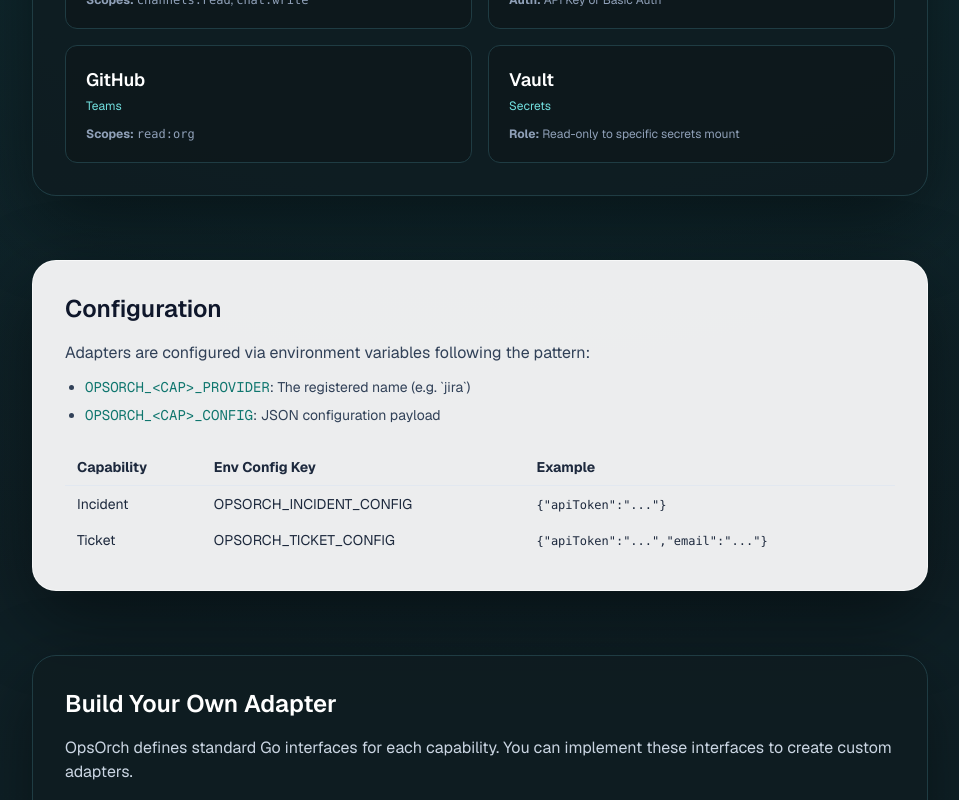
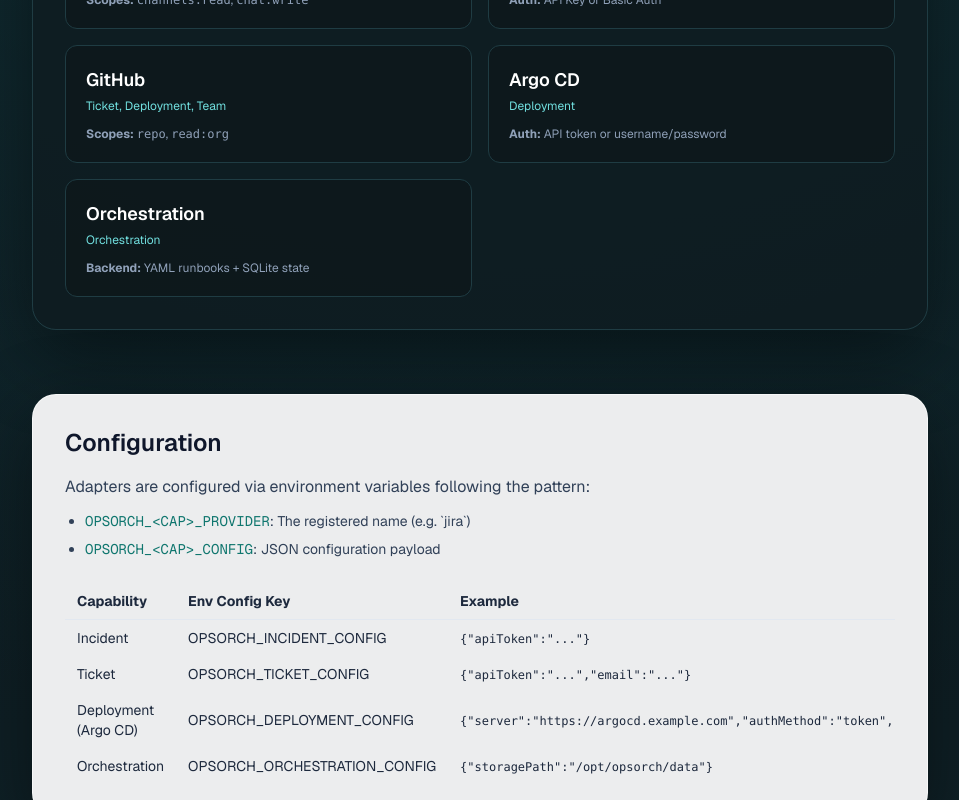
Before and after one commit to OpsOrch/opsorch-com, a Next.js app: page /docs/adapters in a window 1280 px wide. Shown: the part 760-1560 px from the top of the page, without its empty margins (160-1119 px from the left). Built offline with nearby package versions, Linux system fonts and the light colour scheme.

Commit message:
Updated quick start and relevant pages.

```diff
--- a/app/docs/adapters/page.tsx
+++ b/app/docs/adapters/page.tsx
@@ -130,21 +130,33 @@
                             className="rounded-xl border border-[#1f3c43] bg-[#0d1416]/50 p-5 transition hover:-translate-y-1 hover:border-[#55cfd0]"
                         >
                             <h3 className="text-lg font-semibold text-white">GitHub</h3>
-                            <p className="mt-1 text-xs text-[#72e0e0]">Teams</p>
+                            <p className="mt-1 text-xs text-[#72e0e0]">Ticket, Deployment, Team</p>
                             <div className="mt-3 text-xs text-slate-400">
-                                <strong>Scopes:</strong> <code>read:org</code>
+                                <strong>Scopes:</strong> <code>repo</code>, <code>read:org</code>
                             </div>
                         </Link>
                         <Link
-                            href="https://github.com/OpsOrch/opsorch-vault-adapter"
+                            href="https://github.com/OpsOrch/opsorch-argo-adapter"
                             target="_blank"
                             rel="noopener noreferrer"
                             className="rounded-xl border border-[#1f3c43] bg-[#0d1416]/50 p-5 transition hover:-translate-y-1 hover:border-[#55cfd0]"
                         >
-                            <h3 className="text-lg font-semibold text-white">Vault</h3>
-                            <p className="mt-1 text-xs text-[#72e0e0]">Secrets</p>
+                            <h3 className="text-lg font-semibold text-white">Argo CD</h3>
+                            <p className="mt-1 text-xs text-[#72e0e0]">Deployment</p>
                             <div className="mt-3 text-xs text-slate-400">
-                                <strong>Role:</strong> Read-only to specific secrets mount
+                                <strong>Auth:</strong> API token or username/password
+                            </div>
+                        </Link>
+                        <Link
+                            href="https://github.com/OpsOrch/opsorch-orchestration-adapter"
+                            target="_blank"
+                            rel="noopener noreferrer"
+                            className="rounded-xl border border-[#1f3c43] bg-[#0d1416]/50 p-5 transition hover:-translate-y-1 hover:border-[#55cfd0]"
+                        >
+                            <h3 className="text-lg font-semibold text-white">Orchestration</h3>
+                            <p className="mt-1 text-xs text-[#72e0e0]">Orchestration</p>
+                            <div className="mt-3 text-xs text-slate-400">
+                                <strong>Backend:</strong> YAML runbooks + SQLite state
                             </div>
                         </Link>
                     </div>
@@ -178,6 +190,16 @@
                                     <td className="px-3 py-2">Ticket</td>
                                     <td className="px-3 py-2">OPSORCH_TICKET_CONFIG</td>
                                     <td className="px-3 py-2"><code className="text-xs">{`{"apiToken":"...","email":"..."}`}</code></td>
+                                </tr>
+                                <tr>
+                                    <td className="px-3 py-2">Deployment (Argo CD)</td>
+                                    <td className="px-3 py-2">OPSORCH_DEPLOYMENT_CONFIG</td>
+                                    <td className="px-3 py-2"><code className="text-xs">{`{"server":"https://argocd.example.com","authMethod":"token","token":"..."}`}</code></td>
+                                </tr>
+                                <tr>
+                                    <td className="px-3 py-2">Orchestration</td>
+                                    <td className="px-3 py-2">OPSORCH_ORCHESTRATION_CONFIG</td>
+                                    <td className="px-3 py-2"><code className="text-xs">{`{"storagePath":"/opt/opsorch/data"}`}</code></td>
                                 </tr>
                             </tbody>
                         </table>
--- a/app/docs/installation/page.tsx
+++ b/app/docs/installation/page.tsx
@@ -282,6 +282,11 @@
               </thead>
               <tbody className="divide-y divide-slate-800">
                 <tr>
+                  <td className="px-3 py-2 font-mono">OPSORCH_BEARER_TOKEN</td>
+                  <td className="px-3 py-2">Core</td>
+                  <td className="px-3 py-2">Bearer token required for all API requests</td>
+                </tr>
+                <tr>
                   <td className="px-3 py-2 font-mono">PORT</td>
                   <td className="px-3 py-2">Core</td>
                   <td className="px-3 py-2">Port to listen on (default: 8080)</td>
--- a/app/docs/quick-start/page.tsx
+++ b/app/docs/quick-start/page.tsx
@@ -104,7 +104,7 @@
                             {
                                 "@type": "HowToStep",
                                 name: "Start the OpsOrch stack",
-                                text: "Clone the repository and start the local stack with mock adapters"
+                                text: "Download the docker-compose file and start the local stack with mock adapters using DOCKER_DEFAULT_PLATFORM=linux/amd64"
                             },
                             {
                                 "@type": "HowToStep",
@@ -217,7 +217,7 @@
                     <div className="space-y-4">
                         <CodeBlock>
                             {`curl -O https://raw.githubusercontent.com/OpsOrch/.github/main/profile/docker-compose.yml
-docker compose up -d`}
+DOCKER_DEFAULT_PLATFORM=linux/amd64 docker compose up -d`}
                         </CodeBlock>
                     </div>
 
@@ -226,12 +226,29 @@
                         <ul className="space-y-1 text-slate-300">
                             <li>• OpsOrch Core (control plane)</li>
                             <li>• OpsOrch MCP server</li>
+                            <li>• OpsOrch Copilot (AI runtime)</li>
                             <li>• OpsOrch Console</li>
                             <li>• Mock providers for incidents, metrics, logs, tickets, and services</li>
                         </ul>
                         <p className="mt-4 text-sm text-slate-400">
                             Wait until all containers are healthy.
                         </p>
+                    </div>
+
+                    <div className="mt-6 rounded-lg border border-slate-700 bg-slate-900/50 p-4">
+                        <h4 className="font-semibold text-white mb-3">Verify the stack is up:</h4>
+                        <CodeBlock>
+                            {`# Core health
+curl http://localhost:8080/health -H 'Authorization: Bearer demo'
+
+# MCP tools
+curl http://localhost:7070/mcp \\
+  -H 'Content-Type: application/json' \\
+  -d '{"jsonrpc":"2.0","id":1,"method":"tools/list"}'
+
+# Copilot health
+curl http://localhost:6060/health`}
+                        </CodeBlock>
                     </div>
                 </section>
 
@@ -406,7 +423,9 @@
                             "Explore how actions require explicit execution",
                             "Inspect the MCP tools exposed by OpsOrch",
                             "Replace a mock adapter with a real provider",
-                            "Connect an AI agent via MCP"
+                            "Connect an AI agent via MCP",
+                            "Try the dev stack with Copilot enabled (docker-compose.dev.yml)",
+                            "Visit /settings in the Console to verify endpoints"
                         ].map((item) => (
                             <div key={item} className="rounded-lg border border-slate-600 bg-slate-800/30 p-4">
                                 <span className="text-slate-300">{item}</span>
--- a/app/docs/troubleshooting/page.tsx
+++ b/app/docs/troubleshooting/page.tsx
@@ -83,7 +83,7 @@
                         Adapters report health status to the Core. You can query this via the health endpoint.
                     </p>
                     <div className="mt-4">
-                        <CodeBlock language="bash">curl http://localhost:8080/health</CodeBlock>
+                        <CodeBlock language="bash">curl http://localhost:8080/health -H &apos;Authorization: Bearer demo&apos;</CodeBlock>
                     </div>
                 </section>
 
```
